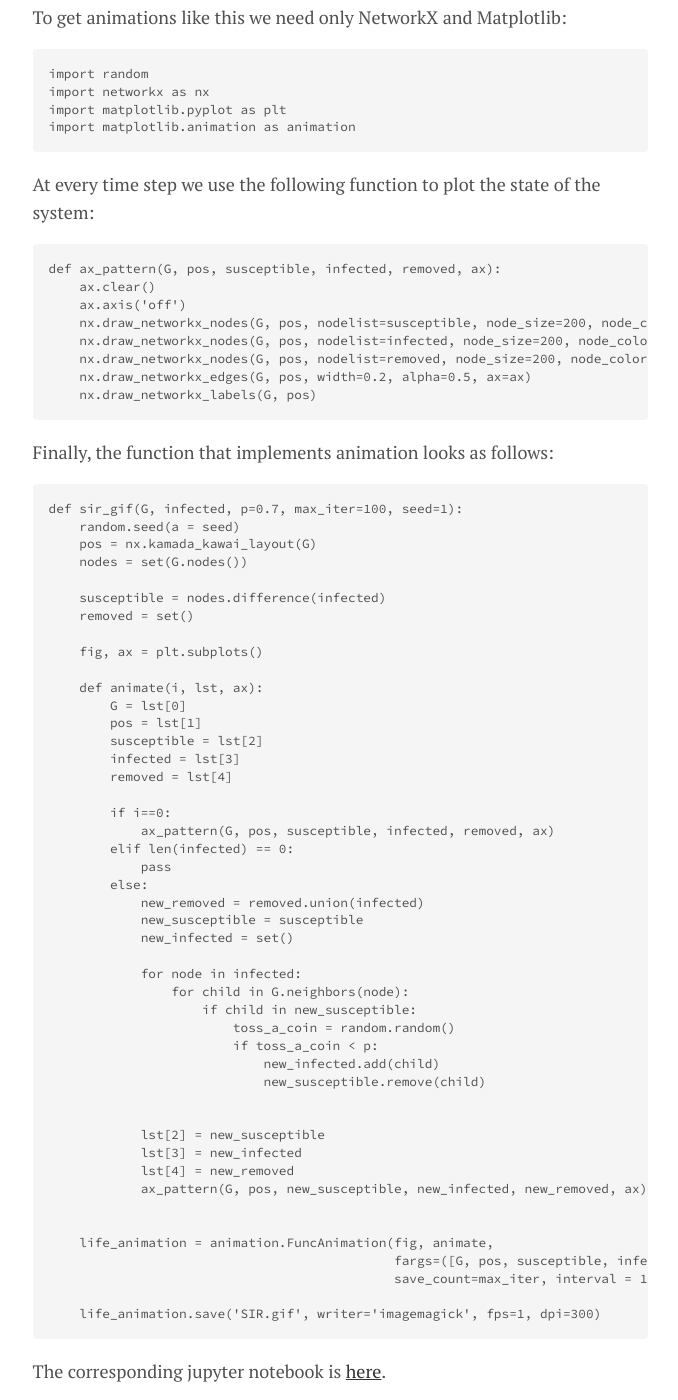
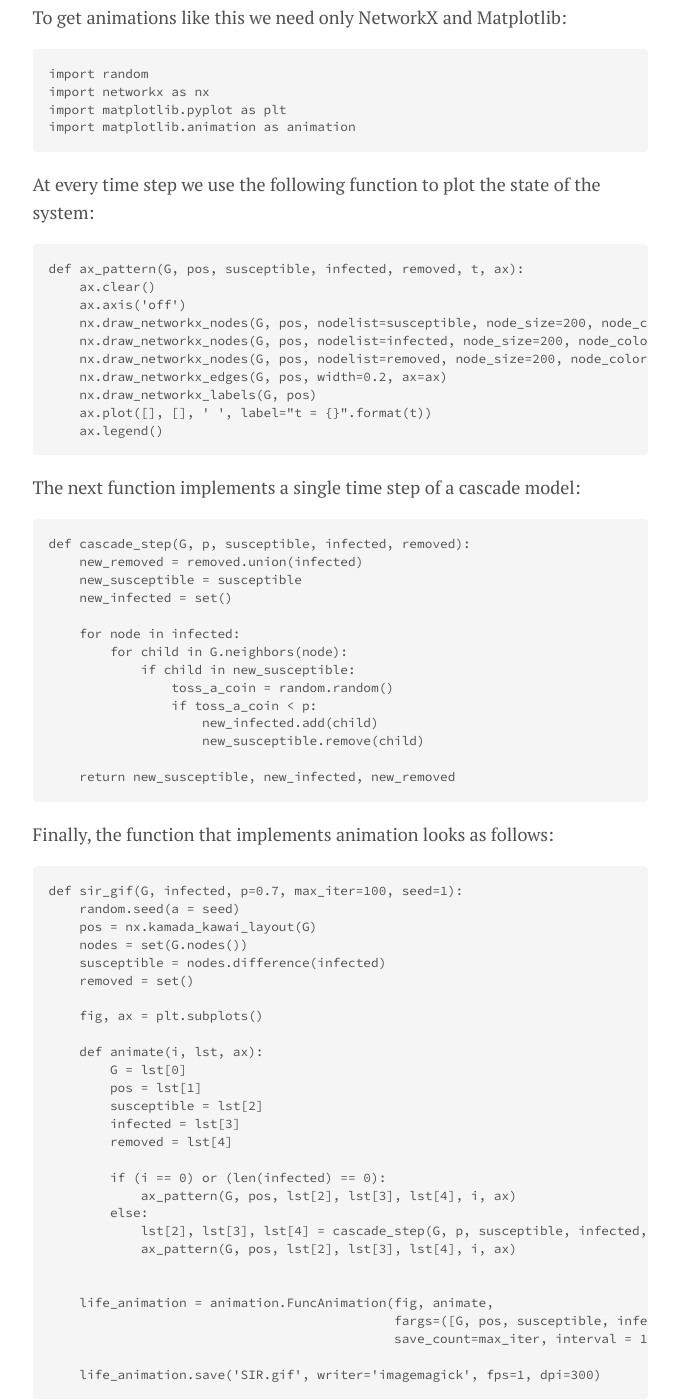
Before and after one commit to mkrechetov/mkrechetov.github.io, a Jekyll site: the page built from _posts/2022-07-10-cascade_animation.markdown, in a window 1280 px wide and 1400 px high, scrolled down 1690 px. Shown: the whole window, without its empty margins (300-978 px from the left). Built offline with Jekyll 4.4.1, drawn with Linux system fonts in a browser that asks for light colours; some of the changed text lies outside the part shown.

Commit message:
Simplify the code for Cascade Animation

````diff
--- a/_posts/2022-07-10-cascade_animation.markdown
+++ b/_posts/2022-07-10-cascade_animation.markdown
@@ -12,7 +12,7 @@ Cascade model
 
 Cascade models arise in network science and are successfully used to simulate failures in social, peer-to-peer, and other kinds of networks, see our [preprint](https://www.medrxiv.org/content/medrxiv/early/2021/03/01/2021.02.24.21252390.full.pdf) on medrxiv and references therein for more information. In this post, I will describe a naive version of the Cascade model, but keep in mind that the model may be easily generalized to weighted, directed graphs, non-uniform transition probabilities, and whatever your needs are.
 
-(Independent) Cascade Model is a discrete-time dynamical system on a simple undirected graph $G = (V, E)$. Vertices of a graph can be in either of three following states: Susceptible, Infected and Removed. Initially, at time $t=0$, some vertices $v\in I_0 \subseteq V$ are Infected and all other vertices $v\in S_0 = V\setminus I_0$ are Susceptible. For simplicity, let's assume that infection probability $p$ is constant. Then, the system evolves following the rules below:
+(Independent) Cascade Model is a discrete-time dynamical system on a simple undirected graph $G = (V, E)$. Vertices of a graph can be in either of three following states: Susceptible, Infected and Removed (also called SIR model). Initially, at time $t=0$, some vertices $v\in I_0 \subseteq V$ are Infected and all other vertices $v\in S_0 = V\setminus I_0$ are Susceptible. For simplicity, let's assume that infection probability $p$ is constant. Then, the system evolves following the rules below:
 - If a node $a\in I_t \subseteq V$ is infected at the step $t$, it infects its child, $b\in V$, at the next step $t + 1$, with the probability $p$.
 - Each child (of a parent) is infected independently.
 - Each node infects its children independently of other nodes.
@@ -34,14 +34,34 @@ import matplotlib.animation as animation
 
 At every time step we use the following function to plot the state of the system:
 ```
-def ax_pattern(G, pos, susceptible, infected, removed, ax):
+def ax_pattern(G, pos, susceptible, infected, removed, t, ax):
     ax.clear()
     ax.axis('off')
     nx.draw_networkx_nodes(G, pos, nodelist=susceptible, node_size=200, node_color="blue", ax=ax)
     nx.draw_networkx_nodes(G, pos, nodelist=infected, node_size=200, node_color="red", ax=ax)
     nx.draw_networkx_nodes(G, pos, nodelist=removed, node_size=200, node_color="gray", ax=ax)
-    nx.draw_networkx_edges(G, pos, width=0.2, alpha=0.5, ax=ax)
+    nx.draw_networkx_edges(G, pos, width=0.2, ax=ax)
     nx.draw_networkx_labels(G, pos)
+    ax.plot([], [], ' ', label="t = {}".format(t))
+    ax.legend()
+```
+
+The next function implements a single time step of a cascade model:
+```
+def cascade_step(G, p, susceptible, infected, removed):
+    new_removed = removed.union(infected)
+    new_susceptible = susceptible
+    new_infected = set()
+
+    for node in infected:
+        for child in G.neighbors(node):
+            if child in new_susceptible:
+                toss_a_coin = random.random()
+                if toss_a_coin < p:
+                    new_infected.add(child)
+                    new_susceptible.remove(child)
+
+    return new_susceptible, new_infected, new_removed
 ```
 
 Finally, the function that implements animation looks as follows:
@@ -50,7 +70,6 @@ def sir_gif(G, infected, p=0.7, max_iter=100, seed=1):
     random.seed(a = seed)
     pos = nx.kamada_kawai_layout(G)
     nodes = set(G.nodes())
-
     susceptible = nodes.difference(infected)
     removed = set()
 
@@ -63,28 +82,11 @@ def sir_gif(G, infected, p=0.7, max_iter=100, seed=1):
         infected = lst[3]
         removed = lst[4]
 
-        if i==0:
-            ax_pattern(G, pos, susceptible, infected, removed, ax)
-        elif len(infected) == 0:
-            pass
+        if (i == 0) or (len(infected) == 0):
+            ax_pattern(G, pos, lst[2], lst[3], lst[4], i, ax)
         else:
-            new_removed = removed.union(infected)
-            new_susceptible = susceptible
-            new_infected = set()
-
-            for node in infected:
-                for child in G.neighbors(node):
-                    if child in new_susceptible:
-                        toss_a_coin = random.random()
-                        if toss_a_coin < p:
-                            new_infected.add(child)
-                            new_susceptible.remove(child)
-
-
-            lst[2] = new_susceptible
-            lst[3] = new_infected
-            lst[4] = new_removed
-            ax_pattern(G, pos, new_susceptible, new_infected, new_removed, ax)
+            lst[2], lst[3], lst[4] = cascade_step(G, p, susceptible, infected, removed)
+            ax_pattern(G, pos, lst[2], lst[3], lst[4], i, ax)
 
 
     life_animation = animation.FuncAnimation(fig, animate,
````
Also changed, not shown: assets/notebooks/SIR.gif, 1 other file.
